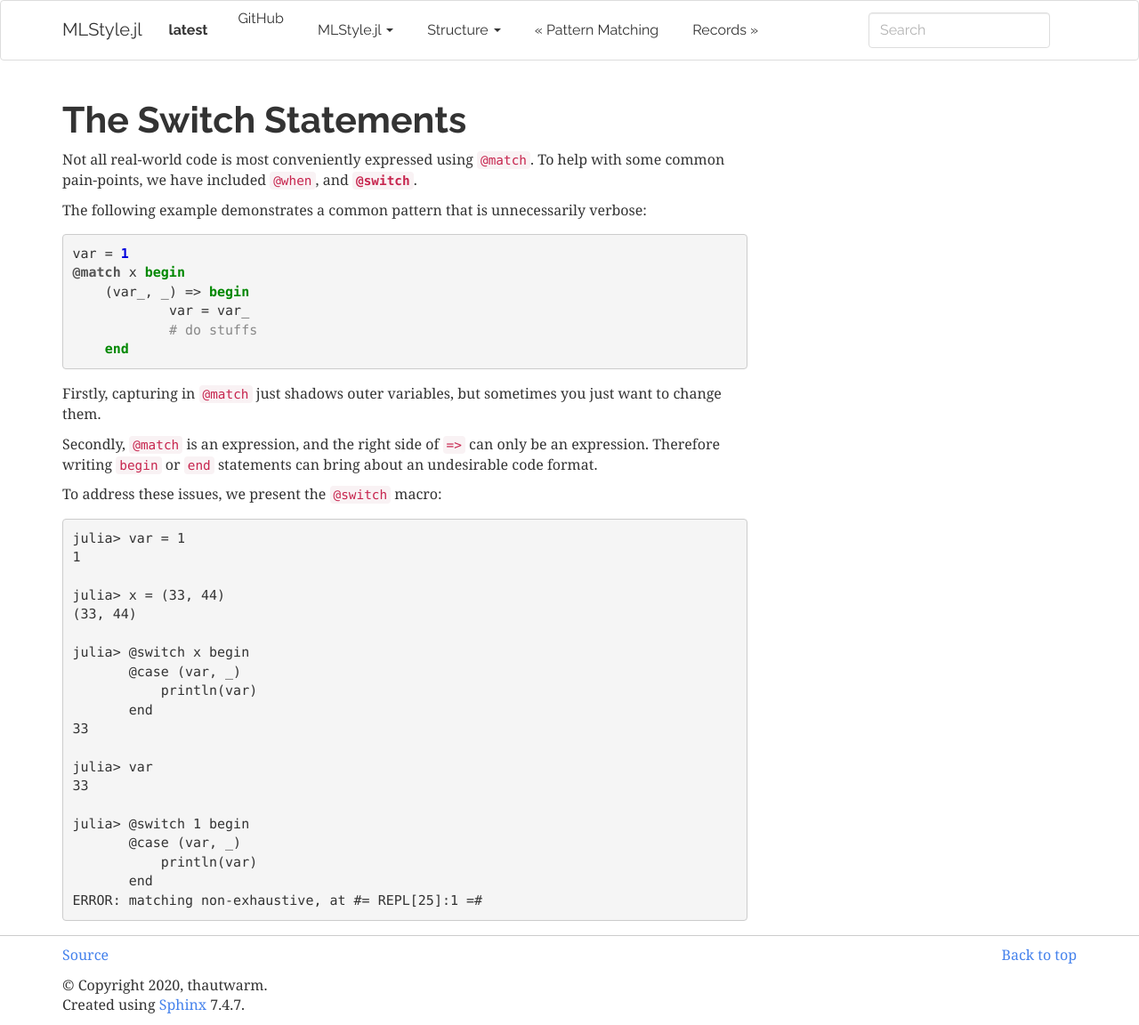
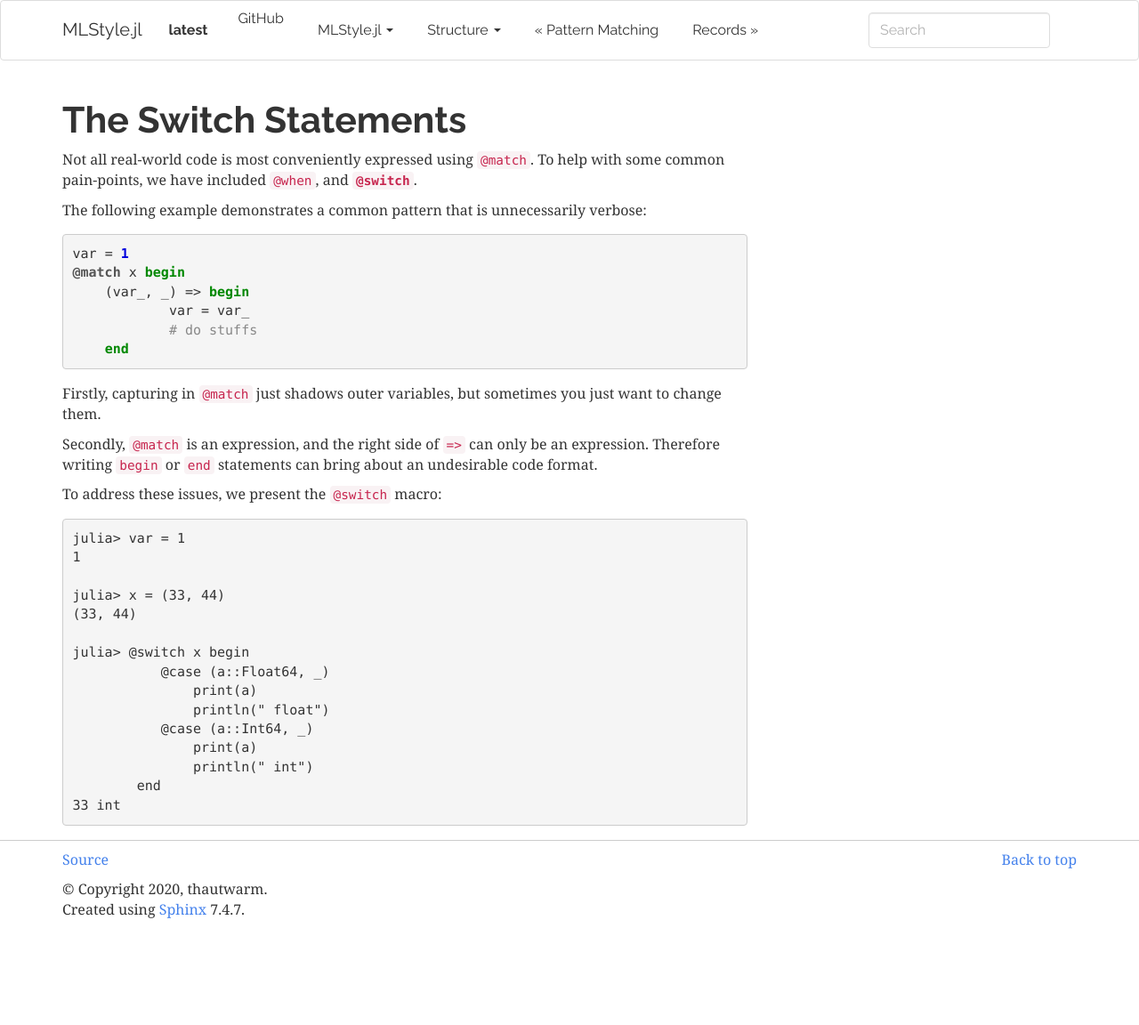
Before and after one commit to thautwarm/MLStyle.jl, a Sphinx documentation site: the page built from docs/syntax/switch.md, in a window 1280 px wide. Shown: the whole page at 89% size. Built offline with Sphinx 7.4.7, drawn with Linux system fonts in a browser that asks for light colours; after the commit the page ends 1045 px from its top, so only the background shows below that.

Commit message:
Demonstrate `@switch` with multiline block

````diff
--- a/docs/syntax/switch.md
+++ b/docs/syntax/switch.md
@@ -28,17 +28,12 @@ julia> x = (33, 44)
 (33, 44)
 
 julia> @switch x begin
-       @case (var, _)
-           println(var)
-       end
-33
-
-julia> var
-33
-
-julia> @switch 1 begin
-       @case (var, _)
-           println(var)
-       end
-ERROR: matching non-exhaustive, at #= REPL[25]:1 =#
+           @case (a::Float64, _)
+               print(a)
+               println(" float")
+           @case (a::Int64, _)
+               print(a)
+               println(" int")
+        end
+33 int
 ```
````
